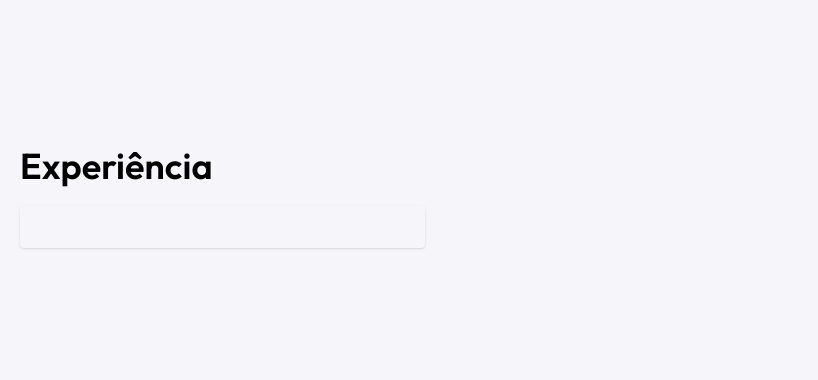
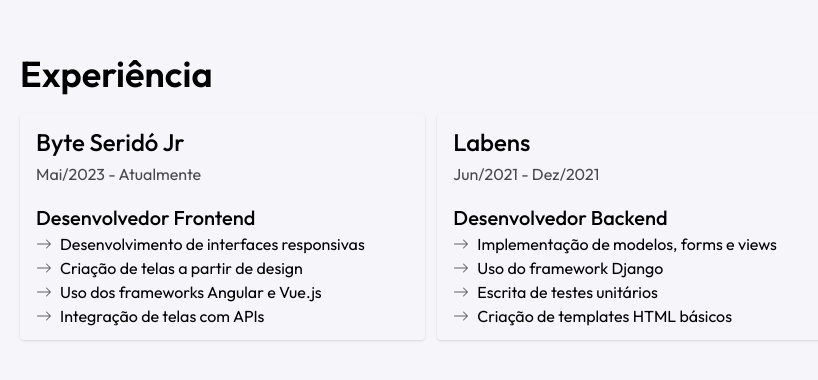
Before and after one commit to br-adriel/site, a Next.js app: page / in a window 1280 px wide. Shown: the part 1003-1383 px from the top of the page, without its empty margins (0-818 px from the left). Built offline with nearby package versions, Linux system fonts and the light colour scheme.

Commit message:
Atualiza ExperienceSection

```diff
--- a/src/components/home/ExperienceSection.tsx
+++ b/src/components/home/ExperienceSection.tsx
@@ -1,11 +1,38 @@
 import ExperienceCard from '../ExperienceCard';
 
 export default function ExperienceSection() {
+  const experiencias = [
+    {
+      cargo: 'Desenvolvedor Frontend',
+      data: 'Mai/2023 - Atualmente',
+      empresa: 'Byte Seridó Jr',
+      tarefas: [
+        'Desenvolvimento de interfaces responsivas',
+        'Criação de telas a partir de design',
+        'Uso dos frameworks Angular e Vue.js',
+        'Integração de telas com APIs',
+      ],
+    },
+    {
+      cargo: 'Desenvolvedor Backend',
+      data: 'Jun/2021 - Dez/2021',
+      empresa: 'Labens',
+      tarefas: [
+        'Implementação de modelos, forms e views',
+        'Uso do framework Django',
+        'Escrita de testes unitários',
+        'Criação de templates HTML básicos',
+      ],
+    },
+  ];
+
   return (
     <section className='container mx-auto min-h-screen flex flex-col justify-center p-5 gap-2'>
       <h2 className='text-4xl font-semibold mb-3'>Experiência</h2>
       <div className='grid grid-cols-1 md:grid-cols-2 lg:grid-cols-3 gap-3'>
-        <ExperienceCard cargo='' data='' empresa='' tarefas={[]} />
+        {experiencias.map((exp, index) => {
+          return <ExperienceCard {...exp} delay={index} key={index} />;
+        })}
       </div>
     </section>
   );
```
